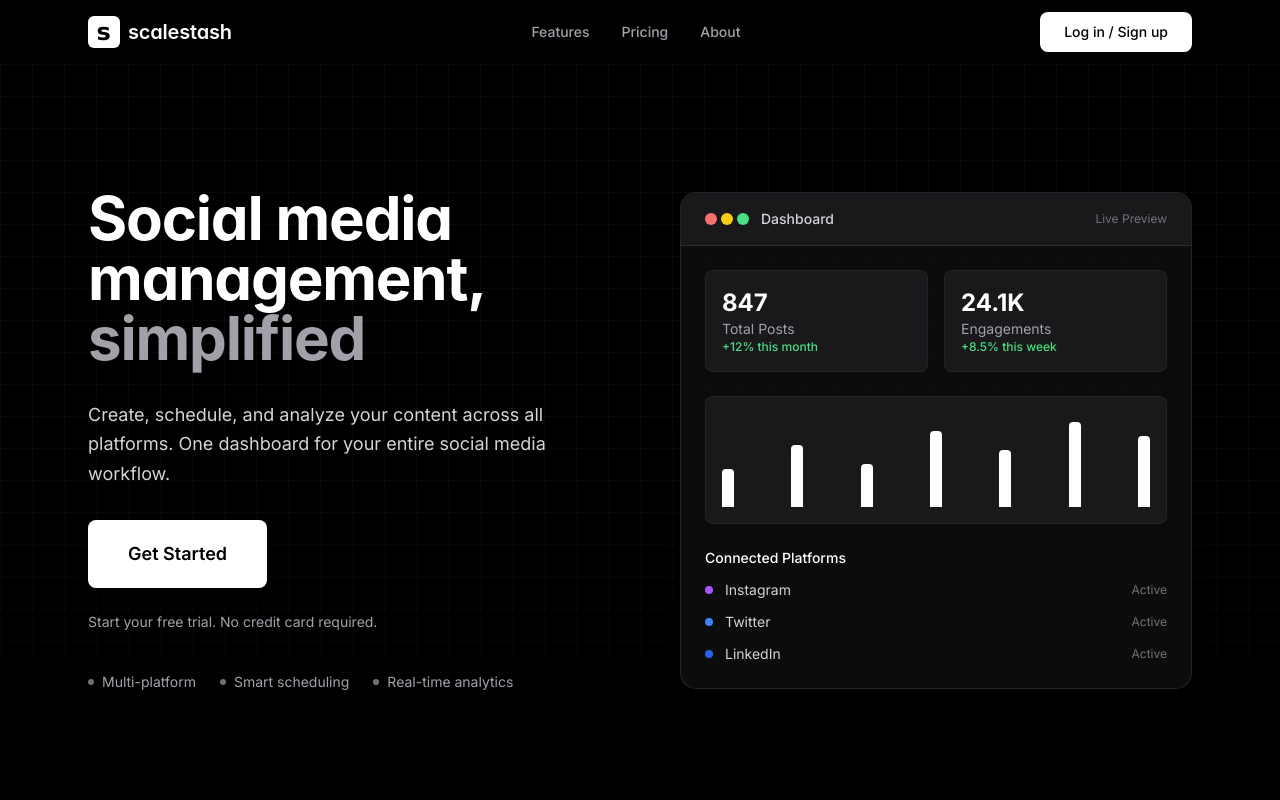
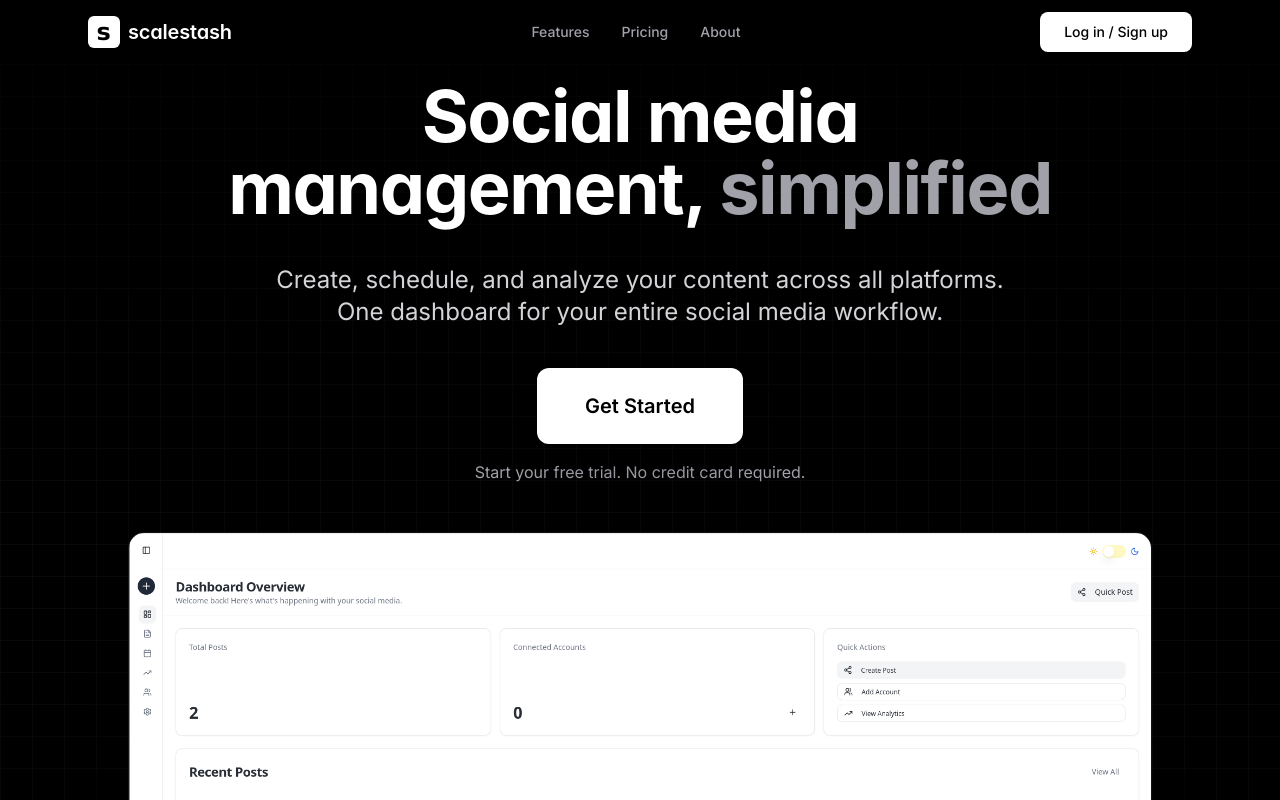
Before and after one commit to solol3veling/scalestash-landing, a React (Create React App) app: page / in a window 1280 px wide. Shown: the top 800 px of the page. Built offline with nearby package versions, Linux system fonts and the light colour scheme; what tailwindcss-bg-patterns would draw is missing.

Commit message:
progress with hero

```diff
--- a/src/components/Hero.js
+++ b/src/components/Hero.js
@@ -1,6 +1,21 @@
-import React from 'react';
+import React, { useEffect, useState } from 'react';
 
 const Hero = () => {
+  const [scrollY, setScrollY] = useState(0);
+
+  useEffect(() => {
+    const handleScroll = () => {
+      setScrollY(window.scrollY);
+    };
+
+    window.addEventListener('scroll', handleScroll);
+    return () => window.removeEventListener('scroll', handleScroll);
+  }, []);
+
+  // Calculate fade and transform based on scroll
+  const imageOpacity = Math.max(0, 1 - scrollY / 500);
+  const imageTransform = scrollY * 0.3;
+
   return (
     <section className="relative bg-black min-h-screen flex items-center overflow-hidden">
       {/* Dark Background Pattern */}
@@ -15,15 +30,15 @@ const Hero = () => {
             backgroundSize: '32px 32px'
           }}
         ></div>
-        <div className="absolute inset-0 bg-gradient-to-t from-black via-transparent to-transparent opacity-80"></div>
+        <div className="absolute inset-0 bg-gradient-to-b from-black via-transparent to-black opacity-80"></div>
       </div>
 
-      <div className="max-w-6xl mx-auto px-6 relative z-10 pt-20">
-        <div className="grid lg:grid-cols-2 gap-20 items-center">
-          {/* Left Column - Content */}
-          <div className="space-y-8 max-w-xl">
-            <div className="space-y-8">
-              <h1 className="text-4xl md:text-5xl lg:text-6xl font-bold leading-tight text-white" style={{
+      <div className="max-w-6xl mx-auto px-6 relative z-10 pt-20 pb-32">
+        <div className="flex flex-col items-center text-center space-y-12">
+          {/* Hero Content - Vertical Layout */}
+          <div className="space-y-10 max-w-4xl">
+            {/* Heading */}
+            <h1 className="text-5xl md:text-6xl lg:text-7xl font-bold leading-tight text-white" style={{
               fontFamily: '-apple-system, BlinkMacSystemFont, "Segoe UI", Roboto, sans-serif',
               letterSpacing: '-0.02em'
             }}>
@@ -31,107 +46,50 @@ const Hero = () => {
               <span className="text-zinc-400"> simplified</span>
             </h1>
 
-              <p className="text-lg text-zinc-300 leading-relaxed">
+            {/* Description */}
+            <p className="text-xl md:text-2xl text-zinc-300 leading-relaxed max-w-3xl mx-auto">
               Create, schedule, and analyze your content across all platforms. One dashboard for your entire social media workflow.
             </p>
-            </div>
 
-            {/* CTA Section */}
-            <div className="space-y-6">
+            {/* CTA */}
+            <div className="flex flex-col items-center space-y-4">
               <a
                 href="https://app.scalestash.com"
                 className="inline-block"
               >
-                <button className="bg-white text-black font-semibold px-10 py-5 rounded-lg hover:bg-zinc-200 transition-all text-lg shadow-lg hover:shadow-xl transform hover:scale-105 duration-200">
+                <button className="bg-white text-black font-semibold px-12 py-6 rounded-xl hover:bg-zinc-200 transition-all text-xl shadow-2xl hover:shadow-3xl transform hover:scale-105 duration-200">
                   Get Started
                 </button>
               </a>
 
-              <p className="text-sm text-zinc-400">
+              <p className="text-base text-zinc-400">
                 Start your free trial. No credit card required.
               </p>
             </div>
-
-            {/* Features */}
-            <div className="pt-2">
-              <div className="flex flex-wrap gap-6 text-sm text-zinc-400">
-                <div className="flex items-center space-x-2">
-                  <div className="w-1.5 h-1.5 bg-zinc-500 rounded-full"></div>
-                  <span>Multi-platform</span>
-                </div>
-                <div className="flex items-center space-x-2">
-                  <div className="w-1.5 h-1.5 bg-zinc-500 rounded-full"></div>
-                  <span>Smart scheduling</span>
-                </div>
-                <div className="flex items-center space-x-2">
-                  <div className="w-1.5 h-1.5 bg-zinc-500 rounded-full"></div>
-                  <span>Real-time analytics</span>
-                </div>
-              </div>
-            </div>
           </div>
 
-          {/* Right Column - Dashboard Preview */}
-          <div className="relative hidden lg:block">
-            <div className="bg-zinc-900/50 rounded-2xl border border-zinc-700/50 shadow-xl overflow-hidden backdrop-blur-sm">
-              {/* Header */}
-              <div className="bg-zinc-800/50 px-6 py-4 border-b border-zinc-700/50">
-                <div className="flex items-center justify-between">
-                  <div className="flex items-center space-x-3">
-                    <div className="flex space-x-1">
-                      <div className="w-3 h-3 bg-red-400 rounded-full"></div>
-                      <div className="w-3 h-3 bg-yellow-400 rounded-full"></div>
-                      <div className="w-3 h-3 bg-green-400 rounded-full"></div>
-                    </div>
-                    <span className="text-sm font-medium text-zinc-300">Dashboard</span>
-                  </div>
-                  <div className="text-xs text-zinc-500">Live Preview</div>
-                </div>
-              </div>
+          {/* Dashboard Overview Image with Scroll Animation */}
+          <div
+            className="relative w-full max-w-5xl mt-16 transition-all duration-500"
+            style={{
+              opacity: imageOpacity,
+              transform: `translateY(${imageTransform}px)`
+            }}
+          >
+            <div className="relative rounded-2xl overflow-hidden border border-zinc-700/30 shadow-2xl">
+              {/* Image with fade effect */}
+              <img
+                src="/assets/overview_light.png"
+                alt="ScaleStash Dashboard Overview"
+                className="w-full h-auto"
+                style={{
+                  maskImage: 'linear-gradient(to bottom, rgba(0,0,0,1) 0%, rgba(0,0,0,1) 70%, rgba(0,0,0,0) 100%)',
+                  WebkitMaskImage: 'linear-gradient(to bottom, rgba(0,0,0,1) 0%, rgba(0,0,0,1) 70%, rgba(0,0,0,0) 100%)'
+                }}
+              />
 
-              {/* Dashboard Content */}
-              <div className="p-6 space-y-6">
-                {/* Stats Grid */}
-                <div className="grid grid-cols-2 gap-4">
-                  <div className="bg-zinc-800/50 rounded-lg p-4 border border-zinc-700/30">
-                    <div className="text-2xl font-bold text-white">847</div>
-                    <div className="text-sm text-zinc-400">Total Posts</div>
-                    <div className="text-xs text-green-400 font-medium">+12% this month</div>
-                  </div>
-                  <div className="bg-zinc-800/50 rounded-lg p-4 border border-zinc-700/30">
-                    <div className="text-2xl font-bold text-white">24.1K</div>
-                    <div className="text-sm text-zinc-400">Engagements</div>
-                    <div className="text-xs text-green-400 font-medium">+8.5% this week</div>
-                  </div>
-                </div>
-
-                {/* Chart Placeholder */}
-                <div className="bg-zinc-800/50 rounded-lg p-4 h-32 border border-zinc-700/30">
-                  <div className="flex items-end justify-between h-full">
-                    {[40, 65, 45, 80, 60, 90, 75].map((height, i) => (
-                      <div key={i} className="bg-white rounded-t" style={{width: '12px', height: `${height}%`}}></div>
-                    ))}
-                  </div>
-                </div>
-
-                {/* Platform Status */}
-                <div className="space-y-3">
-                  <div className="text-sm font-medium text-white">Connected Platforms</div>
-                  {[
-                    { name: 'Instagram', status: 'Active', color: 'bg-purple-500' },
-                    { name: 'Twitter', status: 'Active', color: 'bg-blue-500' },
-                    { name: 'LinkedIn', status: 'Active', color: 'bg-blue-600' }
-                  ].map((platform, i) => (
-                    <div key={i} className="flex items-center justify-between">
-                      <div className="flex items-center space-x-3">
-                        <div className={`w-2 h-2 ${platform.color} rounded-full`}></div>
-                        <span className="text-sm text-zinc-300">{platform.name}</span>
-                      </div>
-                      <span className="text-xs text-zinc-500">{platform.status}</span>
-                    </div>
-                  ))}
-                </div>
-              </div>
+              {/* Optional overlay gradient for better fade */}
+              <div className="absolute bottom-0 left-0 right-0 h-32 bg-gradient-to-t from-black to-transparent pointer-events-none"></div>
             </div>
           </div>
         </div>
```
Lines whose indentation alone changed are shown as unchanged.
